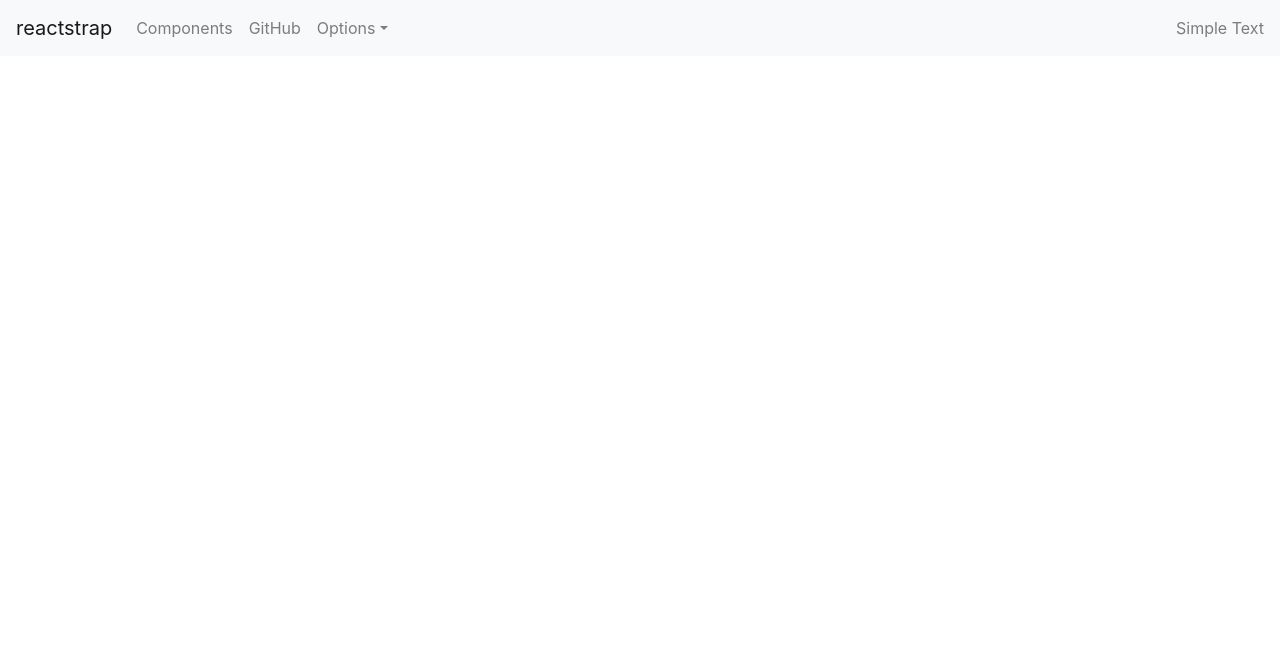
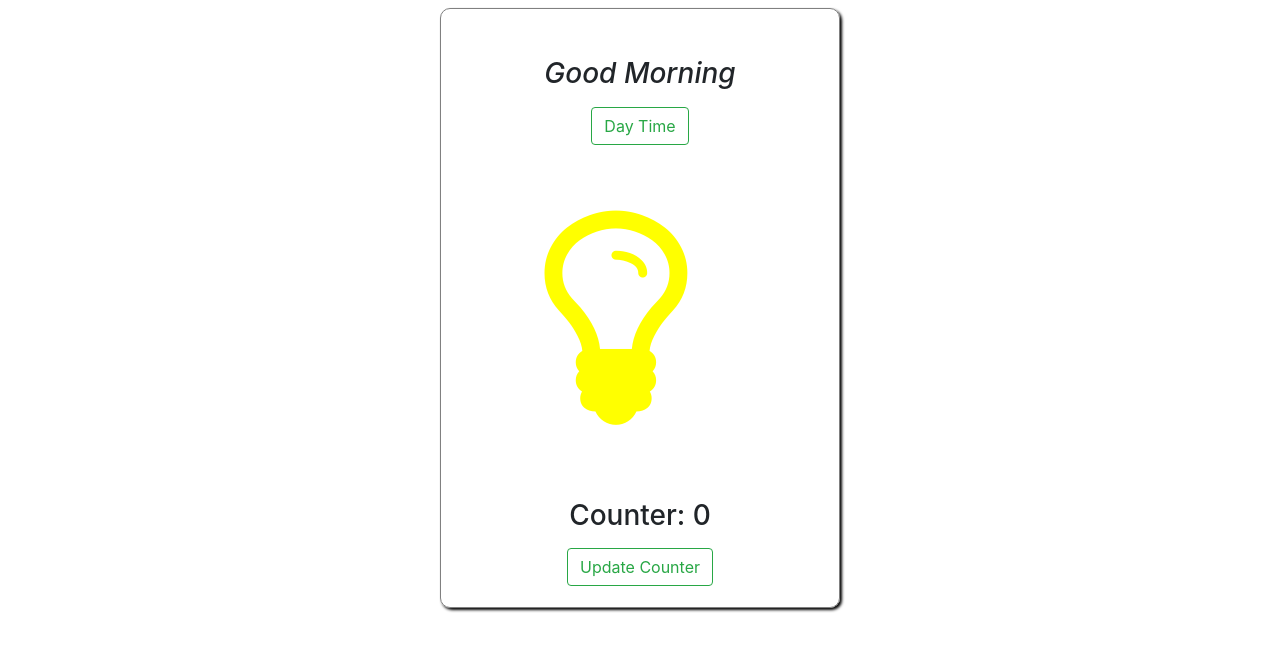
Before and after one commit to MuhammadMasood786/first-react-app, a React (Create React App) app: page / in a window 1280 px wide. Shown: the top 650 px of the page. Built offline with nearby package versions, Linux system fonts and the light colour scheme.

Commit message:
Updated App.js

```diff
--- a/public/index.html
+++ b/public/index.html
@@ -34,6 +34,10 @@
       rel="stylesheet"
       href="https://fonts.googleapis.com/icon?family=Material+Icons"
     />
+    <link
+      rel="stylesheet"
+      href="https://cdnjs.cloudflare.com/ajax/libs/font-awesome/4.7.0/css/font-awesome.min.css"
+    />
     <title>React App</title>
   </head>
   <body>
--- a/src/App.css
+++ b/src/App.css
@@ -1,4 +1,18 @@
-.Navbarr{
-    background-color: maroon !important;
-    color: white !important;
+.onBulb{
+    font-size: 250px !important;
+    color: yellow !important;
+    margin-right: 10px !important;
 }
+.ofBulb{
+    font-size: 250px !important;
+    color: black !important;
+    margin-right: 10px !important;
+}
+.box{
+
+    height: 600px;
+    width: 400px !important;
+    border: 1px solid grey;
+    border-radius: 10px;
+    box-shadow: 2px 2px 3px black;
+}
--- a/src/App.js
+++ b/src/App.js
@@ -1,19 +1,31 @@
-import React, { Component }from 'react';
+import React, { useState } from 'react';
 import './App.css';
-import Navbar from './FirstComponent';
+import { Button } from 'reactstrap';
 
-class App extends Component {
-  constructor(props) {
-    super(props);
-    this.state = {  }
-  }
-  render() {
-    return (
-      <div >
-        <Navbar/>
+
+function App() {
+  let [count, setCount] = useState(0);
+  let [isMorning, setMorning] = useState(true);
+  return (
+    <div className="container box mt-2">
+      <div className="row justify-content-center  mt-5">
+        <h3><i>Good {isMorning ? 'Morning' : 'Night'}</i></h3>
       </div>
-     );
-  }
+      <div className="row justify-content-center  mt-2">
+        <Button outline onClick={() => setMorning(!isMorning)} color="success">Day Time</Button>
+      </div>
+      <div className="row justify-content-center  mt-5 ">
+        <h3>{isMorning ? <i class="fa fa-lightbulb-o onBulb mr-5" aria-hidden="true"></i> : <i class="fa fa-lightbulb-o ofBulb mr-5" aria-hidden="true"></i>}</h3>
+      </div>
+      <div className="row justify-content-center  mt-5">
+        <h3> Counter: {count}</h3>
+      </div>
+      <div className="row justify-content-center  mt-2">
+        <Button outline onClick={() => setCount(count + 1)} color="success">Update Counter</Button>
+      </div>
+    </div>
+  );
 }
 
+
 export default App;
--- a/src/FirstComponent.js
+++ /dev/null
@@ -1,61 +0,0 @@
-import React, { useState } from 'react';
-import './App.css';
-import {
-  Collapse,
-  Navbar,
-  NavbarToggler,
-  NavbarBrand,
-  Nav,
-  NavItem,
-  NavLink,
-  UncontrolledDropdown,
-  DropdownToggle,
-  DropdownMenu,
-  DropdownItem,
-  NavbarText
-} from 'reactstrap';
-
-const Example = (props) => {
-  const [isOpen, setIsOpen] = useState(false);
-
-  const toggle = () => setIsOpen(!isOpen);
-
-  return (
-    <div className="Navbarr">
-      <Navbar color="light" light expand="md">
-        <NavbarBrand href="/">reactstrap</NavbarBrand>
-        <NavbarToggler onClick={toggle} />
-        <Collapse isOpen={isOpen} navbar>
-          <Nav className="mr-auto" navbar>
-            <NavItem>
-              <NavLink href="/components/">Components</NavLink>
-            </NavItem>
-            <NavItem>
-              <NavLink href="https://github.com/reactstrap/reactstrap">GitHub</NavLink>
-            </NavItem>
-            <UncontrolledDropdown nav inNavbar>
-              <DropdownToggle nav caret>
-                Options
-              </DropdownToggle>
-              <DropdownMenu right>
-                <DropdownItem>
-                  Option 1
-                </DropdownItem>
-                <DropdownItem>
-                  Option 2
-                </DropdownItem>
-                <DropdownItem divider />
-                <DropdownItem>
-                  Reset
-                </DropdownItem>
-              </DropdownMenu>
-            </UncontrolledDropdown>
-          </Nav>
-          <NavbarText>Simple Text</NavbarText>
-        </Collapse>
-      </Navbar>
-    </div>
-  );
-}
-
-export default Example;
```
